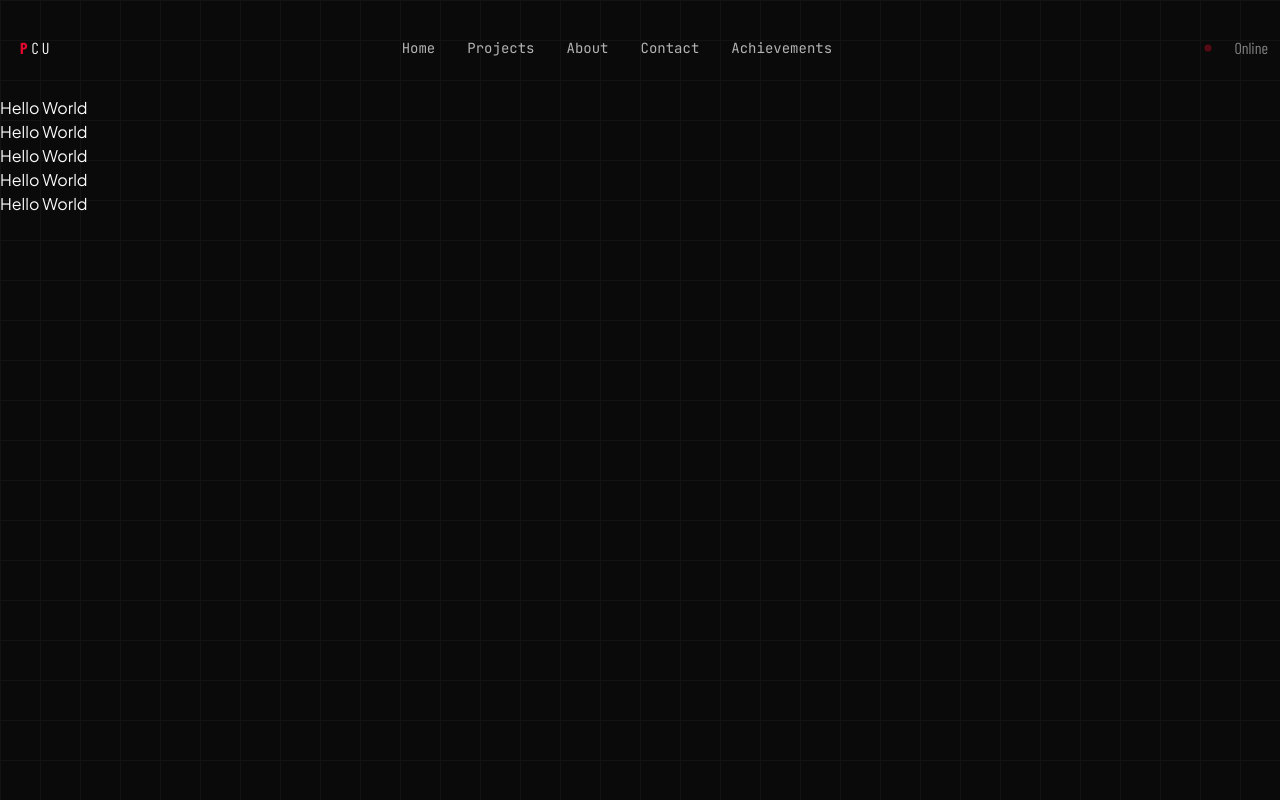
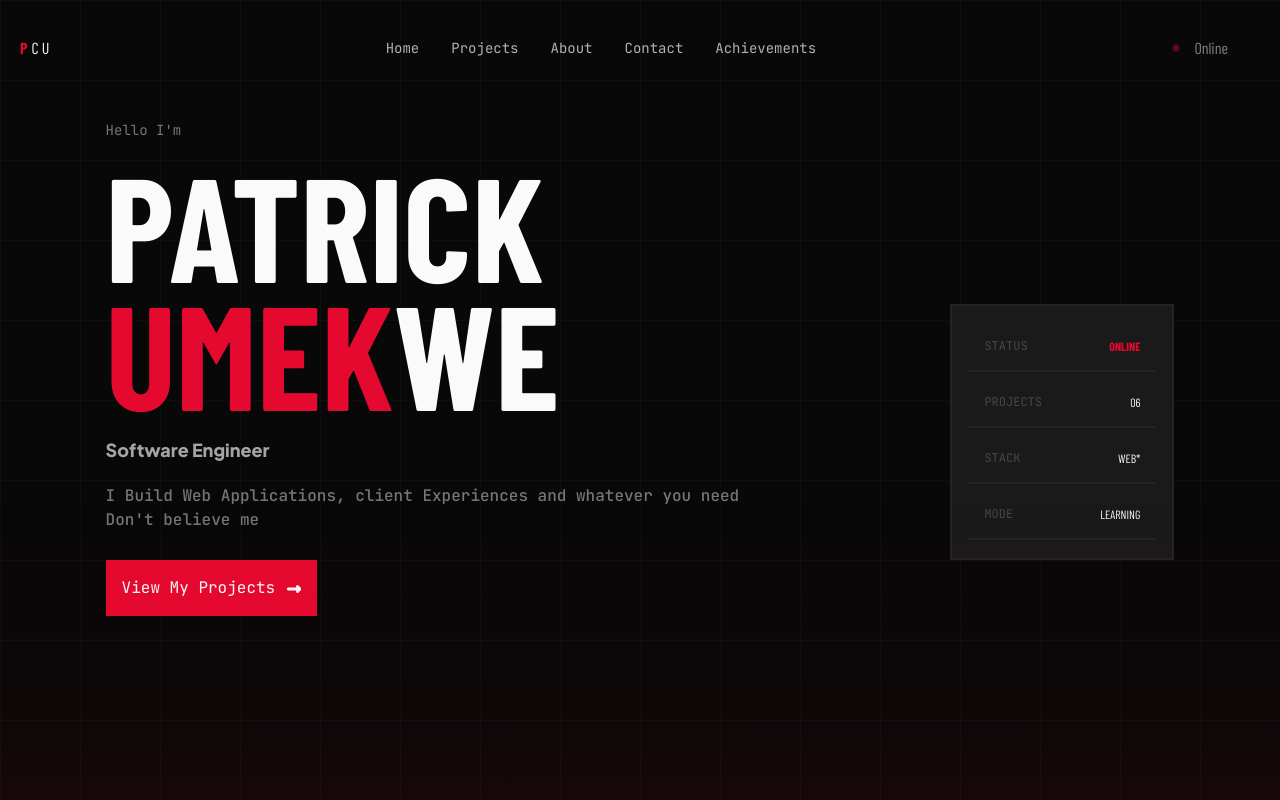
Before and after one commit to Italic-developer/portfolio, a Next.js app: page / in a window 1280 px wide. Shown: the top 800 px of the page. Built offline with nearby package versions, Linux system fonts and the light colour scheme.

Commit message:
Build the hero

```diff
--- a/app/globals.css
+++ b/app/globals.css
@@ -1,7 +1,11 @@
 @import "tailwindcss";
 
 :root {
+  /* =========================================================
+     RAW COLORS
+     ========================================================= */
 
+  /* Seashell / Neutral */
   --color-seashell-50: #fafafa;
   --color-seashell-100: #f0f0f0;
   --color-seashell-200: #e6e6e6;
@@ -12,9 +16,9 @@
   --color-seashell-700: #434343;
   --color-seashell-800: #292929;
   --color-seashell-900: #1a1a1a;
-  --color-seashell-950: #0a0a0a;
+  --color-seashell-950: #080808;
 
-
+  /* Alizarin Crimson / Accent */
   --color-alizarin-crimson-50: #fff0f3;
   --color-alizarin-crimson-100: #ffdee4;
   --color-alizarin-crimson-200: #ffc3cd;
@@ -27,35 +31,29 @@
   --color-alizarin-crimson-900: #8d0f25;
   --color-alizarin-crimson-950: #4d020f;
 
+  /* =========================================================
+     SEMANTIC COLORS
+     ========================================================= */
 
   --background: var(--color-seashell-950);
-
-
   --foreground: var(--color-seashell-50);
-
 
   --surface: var(--color-seashell-900);
   --surface-raised: var(--color-seashell-800);
 
-
-  --border: var(--color-seashell-800);
-  --border-subtle: var(--color-seashell-900);
-
+  --border: rgba(255, 255, 255, 0.08);
+  --border-subtle: rgba(255, 255, 255, 0.04);
 
   --text-primary: var(--color-seashell-50);
   --text-secondary: var(--color-seashell-400);
   --text-muted: var(--color-seashell-500);
 
-
   --accent: var(--color-alizarin-crimson-600);
   --accent-hover: var(--color-alizarin-crimson-500);
   --accent-dark: var(--color-alizarin-crimson-700);
-
-
 }
 
 @theme inline {
-
   --color-background: var(--background);
   --color-foreground: var(--foreground);
 
@@ -80,13 +78,22 @@
 
 body {
   background-color: var(--background);
-  background-image: conic-gradient(
-  from 90deg at 1px 1px,
-  #0000 90deg,
-  rgba(255, 255, 255, 0.035) 0
-);
-  background-size: 40px 40px;
+
+  background-image:
+    linear-gradient(to right, rgba(255, 255, 255, 0.025) 1px, transparent 1px),
+    linear-gradient(to bottom, rgba(255, 255, 255, 0.025) 1px, transparent 1px);
+
+  background-size: 80px 80px;
 
   color: var(--foreground);
   font-family: var(--font-jakarta), sans-serif;
 }
+
+.hero-glow {
+  background: linear-gradient(
+    to top,
+    color-mix(in srgb, var(--accent) 7%, transparent) 0%,
+    color-mix(in srgb, var(--accent) 3%, transparent) 18%,
+    transparent 65%
+  );
+}
--- a/app/page.tsx
+++ b/app/page.tsx
@@ -1,4 +1,4 @@
-"use client"
+"use client";
 import About from "@/components/About";
 import Achievement from "@/components/Achievements";
 import Contact from "@/components/Contact";
@@ -8,22 +8,21 @@ import Projects from "@/components/Projects";
 import { useState } from "react";
 
 export default function Home() {
-  const [homeVisible, setHomeVisible] = useState(false)
-  const [projectsVisible, setProjectsVisible] = useState(false)
-  const [aboutVisible, setAboutVisible] = useState(false)
-  const [contactVisible, setContactVisible] = useState(false)
-  const [achievementsVisible, setAchievementsVisible] = useState(false)
+  const [homeVisible, setHomeVisible] = useState(false);
+  const [projectsVisible, setProjectsVisible] = useState(false);
+  const [aboutVisible, setAboutVisible] = useState(false);
+  const [contactVisible, setContactVisible] = useState(false);
+  const [achievementsVisible, setAchievementsVisible] = useState(false);
   return (
     <div>
+      <div className="fixed inset-x-0 bottom-0 h-[60vh] pointer-events-none hero-glow z-0"></div>
       <Navbar />
       <main>
-      <Hero/>
-      <Projects/>
-      <About/>
-      <Contact/>
-      <Achievement/>
-
-
+        <Hero />
+        <Projects />
+        <About />
+        <Contact />
+        <Achievement />
       </main>
     </div>
   );
--- a/components/Hero.tsx
+++ b/components/Hero.tsx
@@ -1,6 +1,61 @@
+import { MoveRight } from "lucide-react";
 
 export default function Hero() {
   return (
-    <div>Hello World</div>
-  )
+    <div className="flex flex-col  ">
+      <div className="flex flex-row justify-around items-center h-dvh">
+        {/* 1st section */}{" "}
+        <div className="flex flex-col justify-between items-start gap-5 -mt-64">
+          <h3 className="font-mono text-sm text-text-muted">Hello I'm</h3>
+          <h1 className="font-display text-[9.2rem] leading-32 text-text-primary font-[1000] font-stretch-200% w-sm">
+            PATRICK <span className="text-accent"> UMEK</span>WE
+          </h1>
+          <h1 className="font-sans text-lg text-text-secondary font-black">
+            Software Engineer
+          </h1>
+          <div className="mb-2 font-mono font-medium text-text-muted">
+            <p>
+              I Build Web Applications, client Experiences and whatever you need
+            </p>
+            <p>Don't believe me </p>
+          </div>
+          <button className="bg-accent transition-all font-mono ">
+            <a
+              href="#projects"
+              className="gap-3 hover:gap-5 px-4 py-4 flex flex-row items-center"
+            >
+              View My Projects
+              <MoveRight
+                size={14}
+                color="#fafafa"
+                strokeWidth={3}
+                absoluteStrokeWidth
+                className="mt-0.5"
+              />
+            </a>
+          </button>
+        </div>
+        {/* 2nd section */}
+        <div className="flex flex-col h-64 w-56 -mt-32  bg-surface text-xs border-2 border-border-subtle gap-1.5 p-4 font-mono text-text-muted/50">
+          <div className="flex flex-row border-b-2 border-border-subtle justify-between  p-4 items-center">
+            <span>STATUS</span>
+            <span className="text-accent font-black font-display">ONLINE</span>
+          </div>
+          <div className="flex flex-row border-b-2 border-border-subtle justify-between p-4 items-center">
+            <span>PROJECTS</span>
+            <span className="text-text-primary font-display">06</span>
+          </div>
+          <div className="flex flex-row border-b-2 border-border-subtle justify-between  p-4 items-center">
+            <span>STACK</span>
+            <span className="text-text-primary font-display">WEB*</span>
+          </div>
+          <div className="flex flex-row border-b-2 border-border-subtle justify-between p-4 items-center">
+            <span>MODE</span>
+            <span className="text-text-primary font-display">LEARNING</span>
+          </div>
+        </div>
+      </div>
+      <div className=""></div>
+    </div>
+  );
 }
--- a/components/Navbar.tsx
+++ b/components/Navbar.tsx
@@ -1,24 +1,40 @@
-import { Dot } from 'lucide-react';
-
+import { Dot } from "lucide-react";
 
 function Navbar() {
   return (
-    <nav className="flex flex-row justify-between items-center px-3 py-6 pl-5 sticky">
-        <span className="flex flex-row gap-1 hover:opacity-65 font-display">
-            <span className="text-accent font-bold ">P</span>C U</span>
-        <ul className="flex flex-row gap-8 text-muted opacity-70 font-mono text-sm ">
-            <li className="active:text-accent active:underline decoration-accent"><a href="#">Home</a></li>
-            <li className="active:text-accent active:underline decoration-accent">Projects</li>
-            <li className="active:text-accent active:underline decoration-accent">About</li>
-            <li className="active:text-accent active:underline decoration-accent">Contact</li>
-            <li className="active:text-accent active:underline decoration-accent">Achievements</li>
-        </ul>
-        <span className="flex flex-row gap-0.5 items-center justify-center-safe font-display opacity-50 text-base">
-            <Dot size={48} color="#e5092f" strokeWidth={3} absoluteStrokeWidth className="animate-pulse" />
-            <span>Online</span>
-        </span>
+    <nav className="flex flex-row justify-between items-center px-3 py-6 pl-5  sticky -top-1">
+      <span className="flex flex-row gap-1 hover:opacity-65 font-display">
+        <span className="text-accent font-bold ">P</span>C U
+      </span>
+      <ul className="flex flex-row gap-8 text-muted opacity-70 font-mono text-sm ">
+        <li className="active:text-accent active:underline decoration-accent">
+          <a href="#">Home</a>
+        </li>
+        <li className="active:text-accent active:underline decoration-accent">
+          Projects
+        </li>
+        <li className="active:text-accent active:underline decoration-accent">
+          About
+        </li>
+        <li className="active:text-accent active:underline decoration-accent">
+          Contact
+        </li>
+        <li className="active:text-accent active:underline decoration-accent">
+          Achievements
+        </li>
+      </ul>
+      <span className="flex flex-row items-center justify-center-safe font-display opacity-50 text-base mr-10">
+        <Dot
+          size={48}
+          color="#e5092f"
+          strokeWidth={3}
+          absoluteStrokeWidth
+          className="animate-pulse -mr-1.5"
+        />
+        <span>Online</span>
+      </span>
     </nav>
-  )
+  );
 }
 
-export default Navbar
+export default Navbar;
```
Also changed, not shown: package.json (+5 -2 lines), 1 other file (tests, documents, lock files or other folders).
